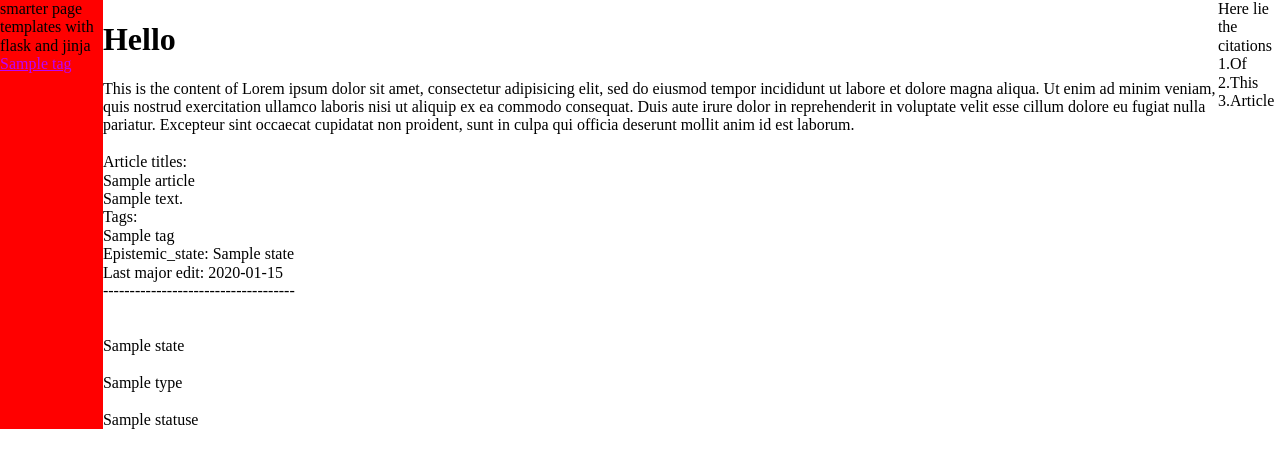
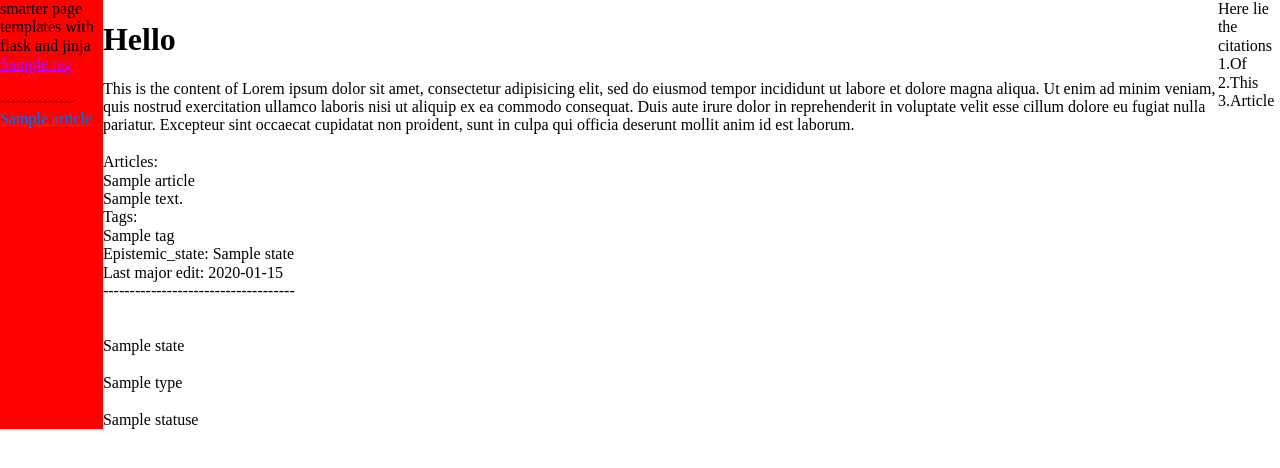
Before and after one commit to Odnes/pneumatic, a Flask app: page / in a window 1280 px wide. Shown: the top 468 px of the page. Run offline with Flask 2, Linux system fonts and the light colour scheme; tables that the repository leaves empty hold one stand-in row (values such as "Sample post").

Commit message:
Link navbar titles to article anchors

```diff
--- a/or_flask/routes.py
+++ b/or_flask/routes.py
@@ -7,12 +7,12 @@ import datetime
 
 @current_app.route('/')
 def hello():
-    nav = Tags.query.all()
+    tags_nav = Tags.query.all()
     epistemic = EpistemicStates.query.all()
     types = DocTypes.query.all()
     status = DocStatuses.query.all()
     article = Articles.query.order_by(Articles.last_major_edit.desc()).all()
-    return render_template('sample_page.html', nav=nav,
+    return render_template('sample_page.html', tags_nav=tags_nav,
                            epistemic=epistemic,
                            types=types,
                            status=status,
--- a/or_flask/templates/sample_page.html
+++ b/or_flask/templates/sample_page.html
@@ -4,9 +4,16 @@
 
     <span class="description" > {{ description }} </span><br>
 
-    {% for i in nav %}
+    {% for i in tags_nav %}
         <a href="">{{ i['name'] }}</a><br>
     {% endfor %}
+    <br>
+
+    {% for i in article %}
+    --------------<br>
+    <a href="#{{i.slug}}">{{ i.title }}</a><br>
+    {% endfor %}
+
 
 {% endblock %}
 
@@ -19,8 +26,9 @@ consequat. Duis aute irure dolor in reprehenderit in voluptate velit esse
 cillum dolore eu fugiat nulla pariatur. Excepteur sint occaecat cupidatat non
 proident, sunt in culpa qui officia deserunt mollit anim id est laborum.
 <br><br>
-Article titles:<br>
+Articles:<br>
 {% for i in article %}
+    <span id="{{i.slug}}">
     {{ i['title'] }}<br>
     {{ i['content']|safe }} <br> <!-- safe filter necessary for rendering html -->
     Tags:<br>
@@ -30,6 +38,7 @@ Article titles:<br>
     Epistemic_state: {{ i.epistemic_state.name }}<br>
     Last major edit: {{ i.last_major_edit }}<br>
     ------------------------------------<br>
+    </span>
 {% endfor %}
 
 <br><br>
```
